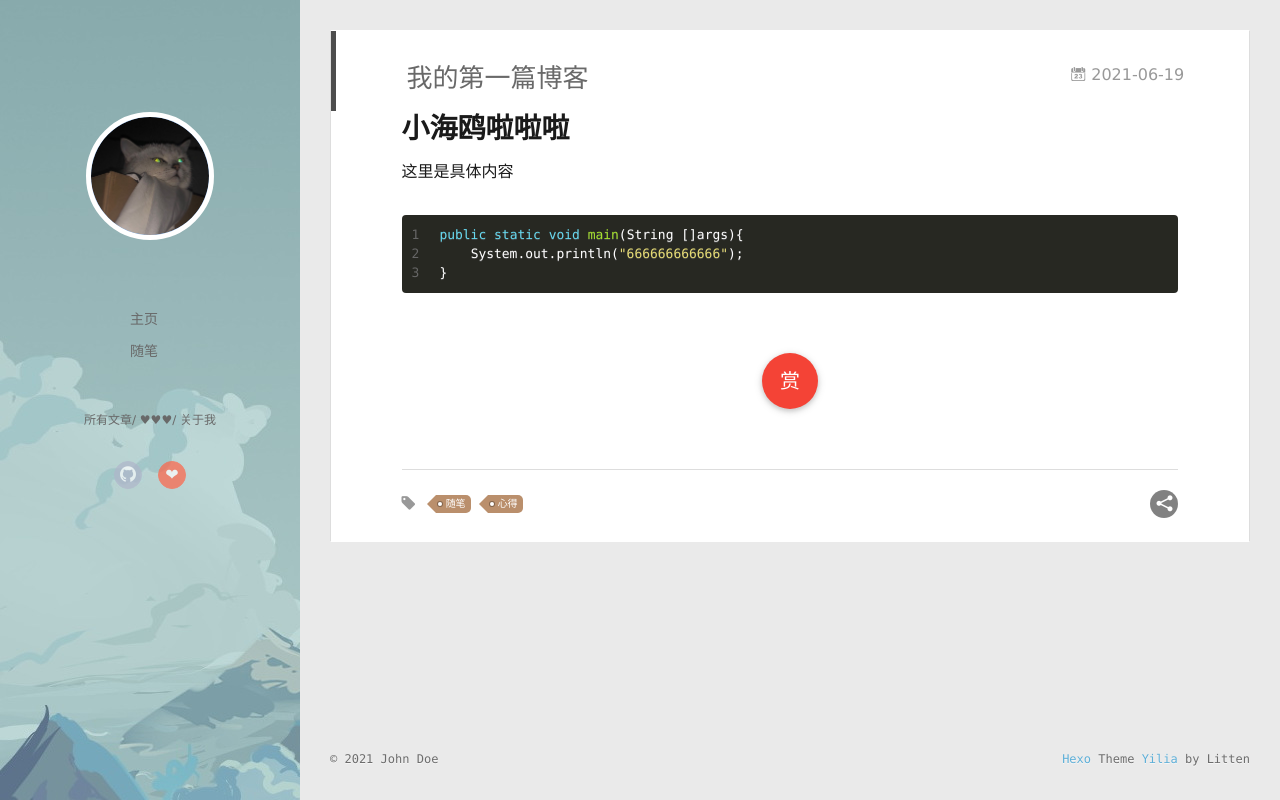
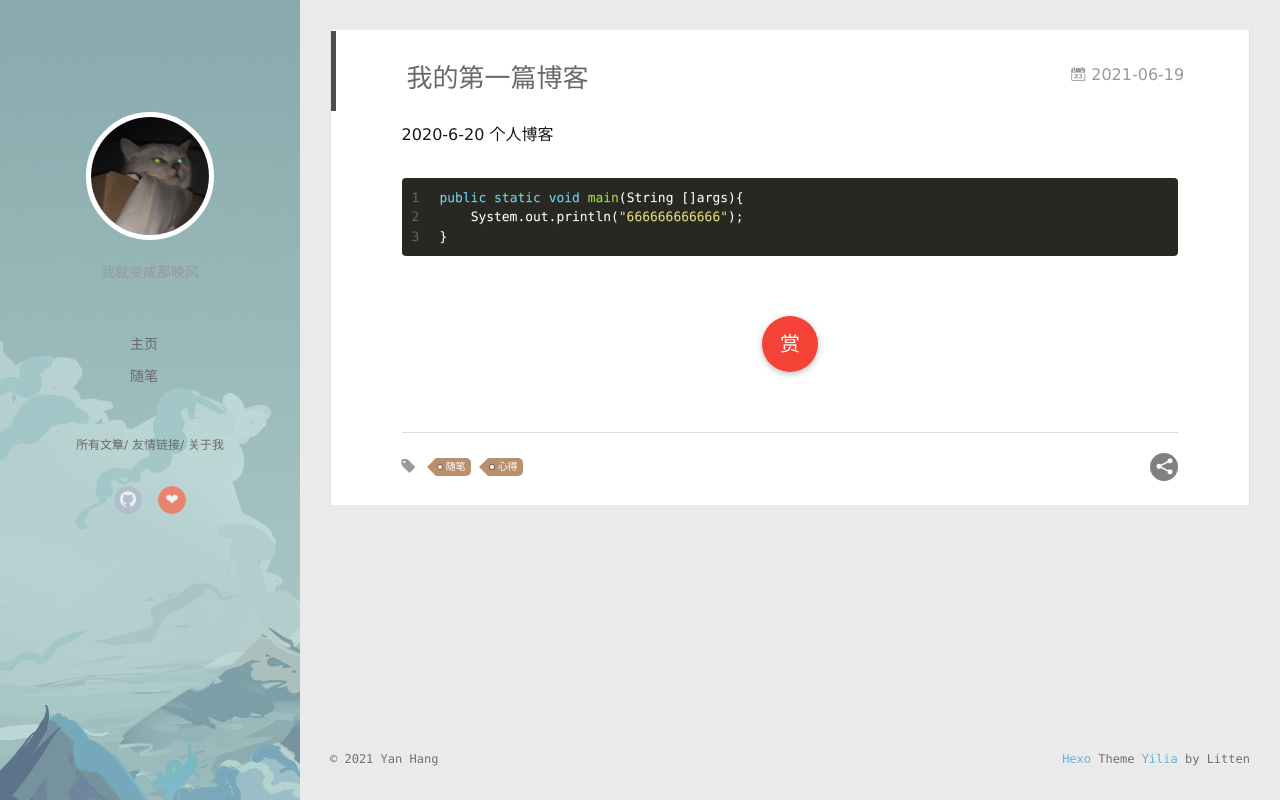
Before and after one commit to Emeraki/Emeraki.github.io, a plain HTML site: page 2021/06/19/我的第一篇博客/index.html in a window 1280 px wide. Drawn offline with Linux system fonts and the light colour scheme; some packages are replaced by stand-ins of ours; a script that the page names is missing.

Commit message:
Site updated: 2021-06-20 11:06:03

```diff
--- a/2021/06/19/我的第一篇博客/index.html
+++ b/2021/06/19/我的第一篇博客/index.html
@@ -8,16 +8,16 @@
   <link rel="dns-prefetch" href="http://example.com">
   <title>我的第一篇博客 | Emeraki</title>
   <meta name="viewport" content="width=device-width, initial-scale=1, maximum-scale=1">
-  <meta name="description" content="小海鸥啦啦啦这里是具体内容 123public static void main(String []args)&amp;#123;    System.out.println(&quot;666666666666&quot;);&amp;#125;">
+  <meta name="description" content="2020-6-20 个人博客 123public static void main(String []args)&amp;#123;    System.out.println(&quot;666666666666&quot;);&amp;#125;">
 <meta property="og:type" content="article">
 <meta property="og:title" content="我的第一篇博客">
 <meta property="og:url" content="http://example.com/2021/06/19/%E6%88%91%E7%9A%84%E7%AC%AC%E4%B8%80%E7%AF%87%E5%8D%9A%E5%AE%A2/index.html">
 <meta property="og:site_name" content="Emeraki">
-<meta property="og:description" content="小海鸥啦啦啦这里是具体内容 123public static void main(String []args)&amp;#123;    System.out.println(&quot;666666666666&quot;);&amp;#125;">
-<meta property="og:locale" content="en_US">
+<meta property="og:description" content="2020-6-20 个人博客 123public static void main(String []args)&amp;#123;    System.out.println(&quot;666666666666&quot;);&amp;#125;">
+<meta property="og:locale" content="zh_CN">
 <meta property="article:published_time" content="2021-06-19T07:44:09.000Z">
-<meta property="article:modified_time" content="2021-06-19T11:29:39.376Z">
-<meta property="article:author" content="John Doe">
+<meta property="article:modified_time" content="2021-06-20T02:43:15.834Z">
+<meta property="article:author" content="Yan Hang">
 <meta property="article:tag" content="随笔">
 <meta property="article:tag" content="心得">
 <meta name="twitter:card" content="summary">
@@ -56,6 +56,8 @@
 		  <h1 class="header-author"><a href="/"></a></h1>
 		</hgroup>
 
+		<p class="header-subtitle">我就变成那晚风</p>
+
 
 		<nav class="header-menu">
 			<ul>
@@ -73,7 +75,7 @@
 
 
 
-    			<a q-on="click: openSlider(e, 'friends')" href="javascript:void(0)">♥♥♥</a>
+    			<a q-on="click: openSlider(e, 'friends')" href="javascript:void(0)">友情链接</a>
 
 
 
@@ -110,6 +112,8 @@
 			<hgroup>
 			  <h1 class="header-author js-header-author"></h1>
 			</hgroup>
+
+			<p class="header-subtitle"><i class="icon icon-quo-left"></i>我就变成那晚风<i class="icon icon-quo-right"></i></p>
 
 
 
@@ -170,7 +174,7 @@
 
     <div class="article-entry" itemprop="articleBody">
 
-        <h1 id="小海鸥啦啦啦"><a href="#小海鸥啦啦啦" class="headerlink" title="小海鸥啦啦啦"></a>小海鸥啦啦啦</h1><p>这里是具体内容</p>
+        <p>2020-6-20 个人博客</p>
 <figure class="highlight java"><table><tr><td class="gutter"><pre><span class="line">1</span><br><span class="line">2</span><br><span class="line">3</span><br></pre></td><td class="code"><pre><span class="line"><span class="function"><span class="keyword">public</span> <span class="keyword">static</span> <span class="keyword">void</span> <span class="title">main</span><span class="params">(String []args)</span></span>&#123;</span><br><span class="line">    System.out.println(<span class="string">&quot;666666666666&quot;</span>);</span><br><span class="line">&#125;</span><br></pre></td></tr></table></figure>
 
 
@@ -316,7 +320,7 @@
   <div class="outer">
     <div id="footer-info">
     	<div class="footer-left">
-    		&copy; 2021 John Doe
+    		&copy; 2021 Yan Hang
     	</div>
       	<div class="footer-right">
       		<a href="http://hexo.io/" target="_blank">Hexo</a>  Theme <a href="https://github.com/litten/hexo-theme-yilia" target="_blank">Yilia</a> by Litten
@@ -377,7 +381,7 @@ return o(i(t),arguments.length<2?void 0:u(arguments[1]))}})},function(t,n,r){var
 
 
 
-      <li style="width: 33.333333333333336%" q-on="click: openSlider(e, 'friends')"><a href="javascript:void(0)" q-class="active:friends">♥♥♥</a></li>
+      <li style="width: 33.333333333333336%" q-on="click: openSlider(e, 'friends')"><a href="javascript:void(0)" q-class="active:friends">友情链接</a></li>
 
 
 
```
Also changed, not shown: archives/2021/06/index.html (+9 -5 lines), archives/2021/index.html (+9 -5 lines), archives/index.html (+9 -5 lines), index.html (+10 -6 lines), tags/心得/index.html (+9 -5 lines), tags/随笔/index.html (+9 -5 lines), to_lover/index.html (+2 -2 lines).
